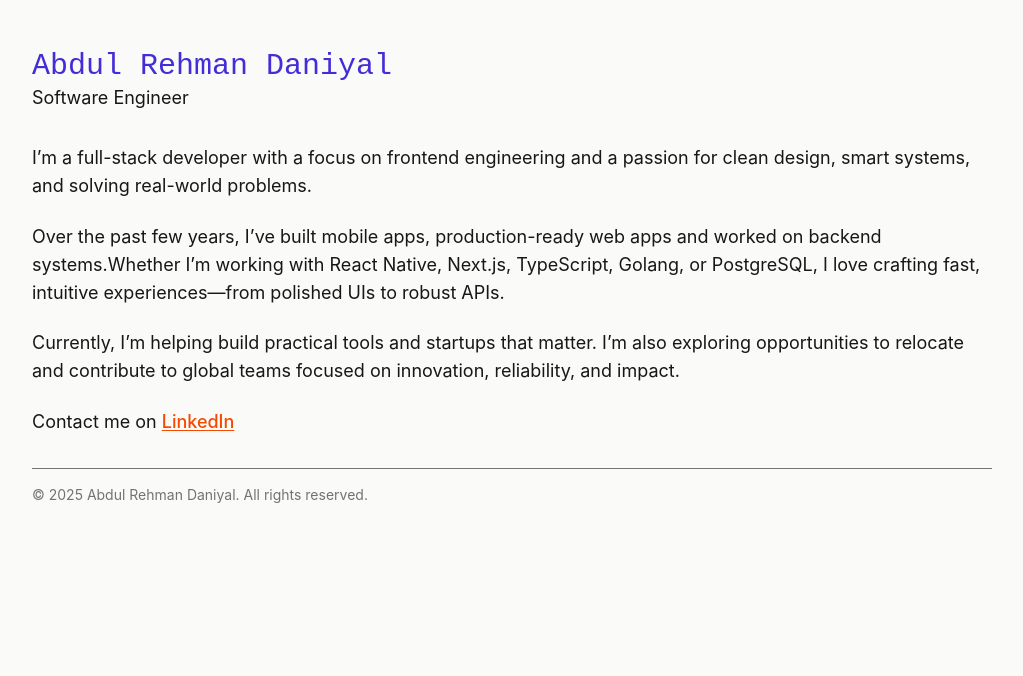
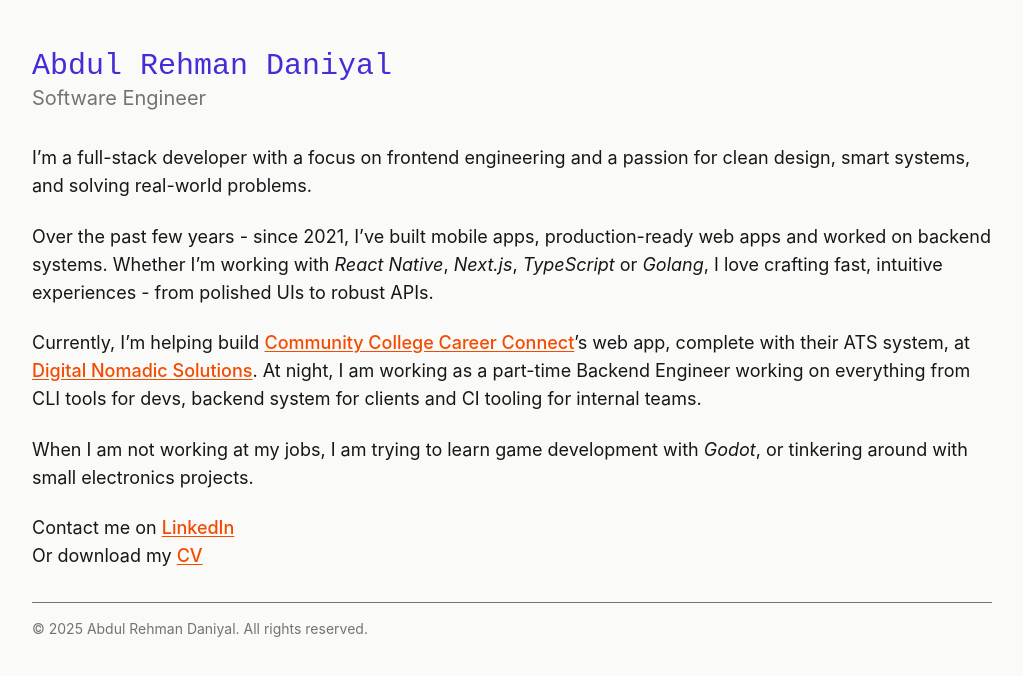
Before and after one commit to abdul-rehman-d/abdul-rehman-d.github.io, an Astro site: page / in a window 1280 px wide. Shown: the whole page, without its empty margins (128-1151 px from the left). Built offline with nearby package versions, Linux system fonts and the light colour scheme; Astro itself is replaced by a stand-in of ours.

Commit message:
formatting and description changes

```diff
--- a/src/layouts/HomeLayout.astro
+++ b/src/layouts/HomeLayout.astro
@@ -9,13 +9,17 @@ import RootLayout from "./RootLayout.astro";
         Abdul Rehman Daniyal
       </a>
     </h1>
-        <p>Software Engineer</p>
+    <p
+      class="text-base sm:text-lg lg:text-xl text-neutral-500 dark:text-neutral-400"
+    >
+      Software Engineer
+    </p>
   </header>
 
   <section
     class:list={[
       "prose max-w-none prose-p:text-sm prose-p:sm:text-base prose-p:lg:text-lg prose-p:mb-4 prose-p:last:mb-0 prose-p:text-neutral-900 prose-p:dark:text-neutral-100",
-            "prose-a:text-orange-600 prose-a:hover:text-orange-700 prose-a:dark:text-orange-400 prose-a:dark:hover:text-orange-300 prose-a:underline prose-a:underline-offset-2",
+      "prose-a:text-orange-600 prose-a:hover:text-orange-700 prose-a:dark:text-orange-300 prose-a:dark:hover:text-orange-400 prose-a:underline prose-a:underline-offset-2",
     ]}
   >
     <slot />
--- a/src/pages/index.md
+++ b/src/pages/index.md
@@ -1,18 +1,26 @@
 ---
 layout: ../layouts/HomeLayout.astro
 ---
+
 I'm a full-stack developer with a focus on frontend engineering and
 a passion for clean design, smart systems, and solving real-world
 problems.
 
-Over the past few years, I’ve built mobile apps, production-ready
-web apps and worked on backend systems.Whether I’m working with
-React Native, Next.js, TypeScript, Golang, or PostgreSQL, I love
-crafting fast, intuitive experiences—from polished UIs to robust
+Over the past few years - since 2021, I’ve built mobile apps, production-ready
+web apps and worked on backend systems. Whether I’m working with
+_React Native_, _Next.js_, _TypeScript_ or _Golang_, I love
+crafting fast, intuitive experiences - from polished UIs to robust
 APIs.
 
-Currently, I’m helping build practical tools and startups that
-matter. I'm also exploring opportunities to relocate and contribute
-to global teams focused on innovation, reliability, and impact.
+Currently, I’m helping build
+[Community College Career Connect](https://www.communitycollegecareerconnect.com/)'s
+web app, complete with their ATS system, at
+[Digital Nomadic Solutions](https://www.digitalnomadicsolutions.com/).
+At night, I am working as a part-time Backend Engineer working on everything
+from CLI tools for devs, backend system for clients and CI tooling for internal teams.
+
+When I am not working at my jobs, I am trying to learn game development with _Godot_,
+or tinkering around with small electronics projects.
 
 Contact me on [LinkedIn](https://www.linkedin.com/in/abdul-rehman-d/)
+Or download my [CV]()
```
Lines whose indentation alone changed are shown as unchanged.
